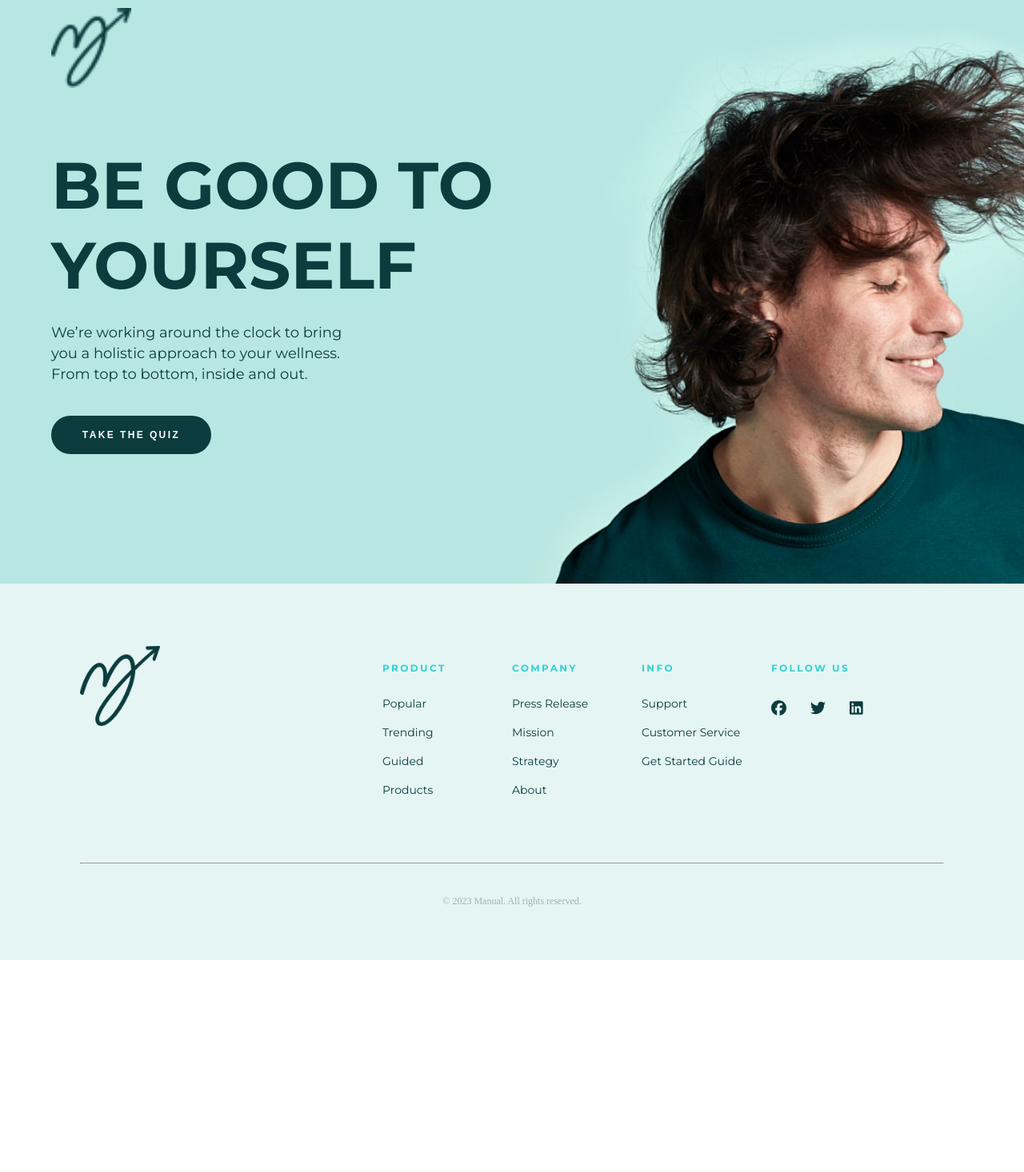
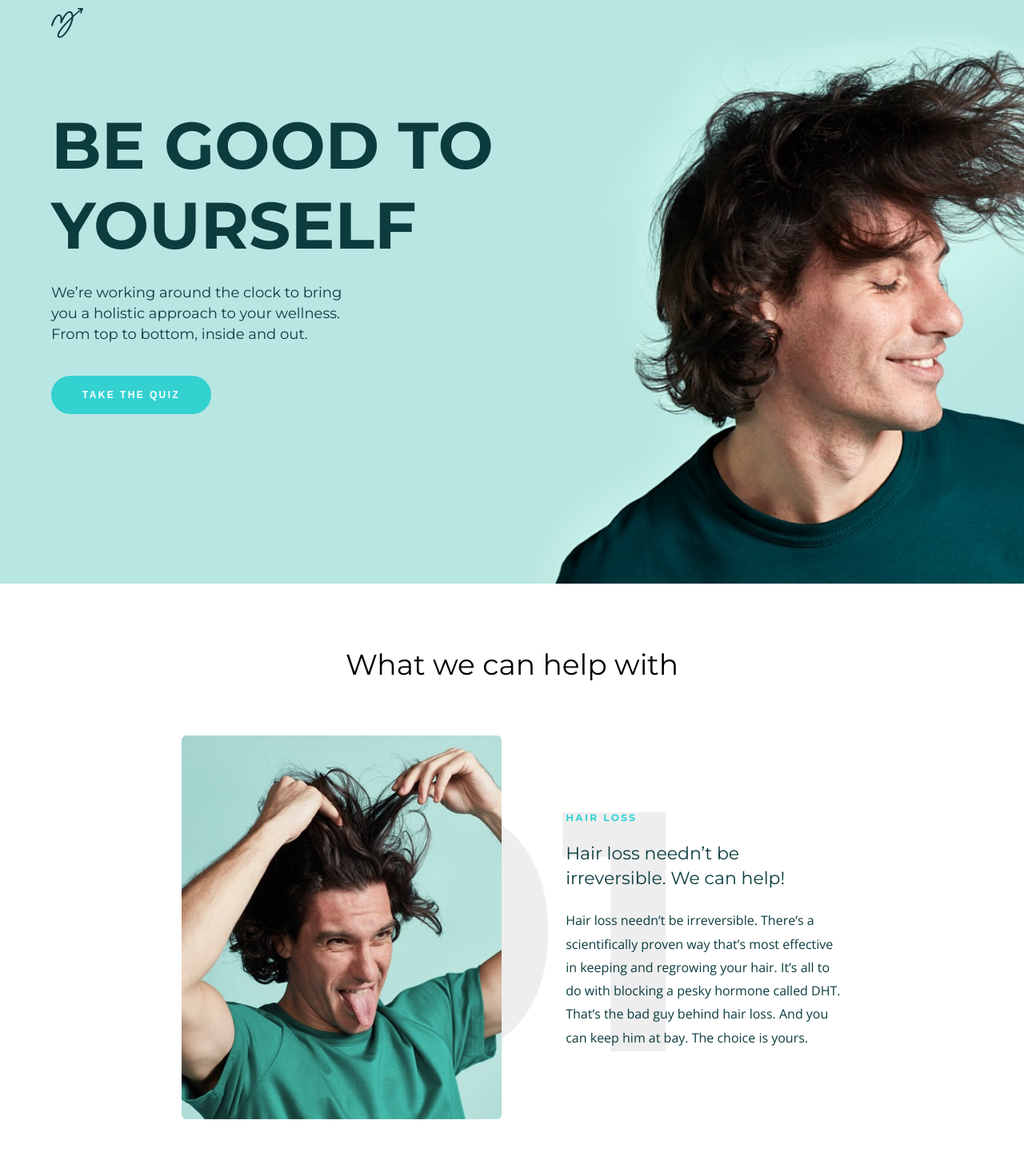
Before and after one commit to Emperordmasac/company-quiz-landing-page, a Next.js app: page / in a window 1280 px wide. Shown: the part 20-1486 px from the top of the page at 80% size. Before the commit the page ends 1221 px from the top, so only its background shows below. Built offline with nearby package versions, Linux system fonts and the light colour scheme.

Commit message:
feat: landing page

```diff
--- a/src/app/layout.js
+++ b/src/app/layout.js
@@ -1,11 +1,12 @@
 "use client";
 
 // import "./globals.css";
-import { Montserrat } from "next/font/google";
+import { Open_Sans, Montserrat } from "next/font/google";
 import StyledComponentsRegistry from "@/lib/registry";
 import { createGlobalStyle, ThemeProvider } from "styled-components";
 
 const montserrat = Montserrat({ subsets: ["latin"] });
+const openSans = Open_Sans({ subsets: ["latin"] });
 
 export const metadata = {
   title: "Manual Landing Page",
@@ -32,7 +33,7 @@ export default function RootLayout({ children }) {
     <html lang="en">
       <StyledComponentsRegistry>
         <GlobalStyle />
-        <body className={montserrat.className}>
+        <body style={montserrat.style} className={openSans.className}>
           <ThemeProvider theme={theme}>{children}</ThemeProvider>
         </body>
       </StyledComponentsRegistry>
--- a/src/app/page.js
+++ b/src/app/page.js
@@ -2,11 +2,11 @@
 
 import useToggle from "@/lib/use-toogle";
 import styled from "styled-components";
-import { Header, Footer } from "@/components";
+import { Header, Footer, HelpList } from "@/components";
 
 //--custom components
 const StyledBody = styled.div`
-  font-family: "Montserrat";
+  /* font-family: "Montserrat"; */
 `;
 
 export default function Home() {
@@ -21,6 +21,7 @@ export default function Home() {
     content = (
       <>
         <Header toggleQuestions={toggleOpenQuestion} />
+        <HelpList />
         <Footer />
       </>
     );
--- a/src/components/header/header.js
+++ b/src/components/header/header.js
@@ -1,19 +1,15 @@
 import Image from "next/image";
 import { StyledHeader, StyledHeaderContent } from "./header.styled";
 import Container from "../container/container";
+
+import logo from "../../../public/img/logo.png";
 
 const Header = ({ toggleQuestions }) => {
   return (
     <StyledHeader>
       <Container>
         <div>
-          <Image
-            src="/img/logo.png"
-            alt="manual logo"
-            width="100"
-            height="100"
-            priority
-          />
+          <Image src={logo} alt="manual logo" />
         </div>
         <StyledHeaderContent>
           <h1>Be Good To Yourself</h1>
--- a/src/components/header/header.styled.js
+++ b/src/components/header/header.styled.js
@@ -14,11 +14,7 @@ export const StyledHeader = styled.section`
 
 export const StyledHeaderContent = styled.div`
   margin: auto, 0;
-  margin-top: 5%;
-  /* display: flex; */
-  /* flex-direction: column;
-  align-self: center;
-  justify-self: center; */
+  margin-top: 10vh;
   color: ${({ theme }) => theme.colors.pineGreen};
   width: 50%;
 
@@ -34,18 +30,6 @@ export const StyledHeaderContent = styled.div`
     font-size: 82px;
     margin-bottom: 22px;
     text-transform: uppercase;
-
-    @media screen and (max-width: 1200px) {
-      font-size: 70px;
-    }
-
-    @media screen and (max-width: 680px) {
-      font-size: 60px;
-    }
-
-    @media screen and (max-width: 480px) {
-      font-size: 50px;
-    }
   }
 
   p {
@@ -54,10 +38,6 @@ export const StyledHeaderContent = styled.div`
     letter-spacing: normal;
     margin-bottom: 38px;
     width: 65%;
-
-    @media screen and (max-width: 480px) {
-      width: 100%;
-    }
   }
 
   button {
@@ -65,7 +45,7 @@ export const StyledHeaderContent = styled.div`
     height: 48px;
     border-radius: 49.5px;
     border: none;
-    background-color: ${({ theme }) => theme.colors.pineGreen};
+    background-color: ${({ theme }) => theme.colors.primary};
     color: #fff;
     font-size: 12px;
     font-weight: bold;
@@ -73,4 +53,47 @@ export const StyledHeaderContent = styled.div`
     letter-spacing: 2.4px;
     cursor: pointer;
   }
+
+  @media screen and (min-width: 1400px) {
+    margin-top: 15vh;
+    h1 {
+      font-size: 100px;
+    }
+
+    p {
+      font-size: 25px;
+    }
+
+    button {
+      width: 230px;
+      height: 55px;
+      font-size: 15px;
+    }
+  }
+
+  @media screen and (max-width: 1200px) {
+    width: 80%;
+
+    h1 {
+      font-size: 70px;
+    }
+  }
+
+  @media screen and (max-width: 680px) {
+    h1 {
+      font-size: 60px;
+    }
+  }
+
+  @media screen and (max-width: 480px) {
+    width: 100%;
+
+    h1 {
+      font-size: 55px;
+    }
+
+    p {
+      width: 100%;
+    }
+  }
 `;
--- /dev/null
+++ b/src/components/help-list/help-list-item/help-list-item.js
@@ -0,0 +1,36 @@
+import Image from "next/image";
+import {
+  StyledHelpListImage,
+  StyledHelpListItem,
+  StyledHelpListNUmber,
+  StyledHelpListItemContent,
+} from "./help-list-item.styled";
+
+const HelpListItem = ({
+  reverseOrder = false,
+  img,
+  background,
+  headingOne,
+  headingTwo,
+  paragraph,
+}) => {
+  return (
+    <StyledHelpListItem reverseOrder={reverseOrder}>
+      <StyledHelpListImage>
+        <Image src={img} alt="help" />
+      </StyledHelpListImage>
+
+      <StyledHelpListNUmber reverseOrder={reverseOrder}>
+        {background}
+      </StyledHelpListNUmber>
+
+      <StyledHelpListItemContent reverseOrder={reverseOrder}>
+        <h5>{headingOne}</h5>
+        <h3>{headingTwo}</h3>
+        <p>{paragraph}</p>
+      </StyledHelpListItemContent>
+    </StyledHelpListItem>
+  );
+};
+
+export default HelpListItem;
--- /dev/null
+++ b/src/components/help-list/help-list-item/help-list-item.styled.js
@@ -0,0 +1,93 @@
+import styled from "styled-components";
+
+export const StyledHelpListItem = styled.div`
+  display: flex;
+  justify-content: center;
+  flex-wrap: wrap;
+  align-items: center;
+  gap: 5rem;
+  flex-direction: ${({ reverseOrder }) =>
+    reverseOrder ? "row-reverse" : "row"};
+  margin-top: 4rem;
+
+  @media screen and (max-width: 480px) {
+    flex-wrap: wrap;
+  }
+`;
+
+// export const StyledHelpListImage = styled.div`
+//   flex-basis: 30%;
+
+//   @media screen and (min-width: 481px) and (max-with: 1020px) {
+//     flex-basis: 45%;
+//   }
+
+//   @media screen and (max-width: 480px) {
+//     flex-basis: 100%;
+//   }
+// `;
+
+export const StyledHelpListImage = styled.div`
+  flex-basis: 30%;
+
+  @media screen and (min-width: 481px) and (max-width: 1020px) {
+    flex-basis: 45%;
+  }
+
+  @media screen and (max-width: 480px) {
+    flex-basis: 100%;
+  }
+`;
+
+export const StyledHelpListNUmber = styled.span`
+  font-size: 427px;
+  font-weight: bold;
+  color: #eee;
+  position: absolute;
+  z-index: -10;
+  margin-left: ${({ reverseOrder }) => reverseOrder && "10rem"};
+  margin-right: ${({ reverseOrder }) => reverseOrder && "25rem"};
+
+  @media screen and (max-width: 480px) {
+    font-size: 250px;
+    margin: 0;
+    margin-top: 10rem;
+  }
+`;
+
+export const StyledHelpListItemContent = styled.div`
+  text-align: ${({ reverseOrder }) => (reverseOrder ? "right" : "left")};
+  flex-basis: 30%;
+  position: relative;
+
+  @media screen and (max-width: 481px) and (max-width: 1020px) {
+    flex-basis: 45%;
+  }
+
+  @media screen and (max-width: 480px) {
+    flex-basis: 100%;
+    text-align: left;
+  }
+
+  h5 {
+    font-size: 12px;
+    font-weight: bold;
+    letter-spacing: 2.4px;
+    text-transform: uppercase;
+    color: ${({ theme }) => theme.colors.primary};
+  }
+
+  h3 {
+    font-size: 22px;
+    line-height: 1.45;
+    font-weight: normal;
+    color: ${({ theme }) => theme.colors.pineGreen};
+  }
+
+  p {
+    font-family: "Open Sans";
+    font-size: 16px;
+    line-height: 1.83;
+    color: ${({ theme }) => theme.colors.pineGreen};
+  }
+`;
--- /dev/null
+++ b/src/components/help-list/help-list.js
@@ -0,0 +1,35 @@
+import Container from "../container/container";
+import HelpListItem from "./help-list-item/help-list-item";
+import { StyledHelpList } from "./help-list.styled";
+
+import hairPhoto from "../../../public/img/hair-photo-1-2-x.png";
+import sexPhoto from "../../../public/img/sex-photo-1-2-x.png";
+
+const HelpList = () => {
+  return (
+    <StyledHelpList>
+      <Container>
+        <h2>What we can help with</h2>
+        <div>
+          <HelpListItem
+            img={hairPhoto}
+            headingOne="Hair Loss"
+            headingTwo="Hair loss needn’t be irreversible. We can help!"
+            paragraph="Hair loss needn’t be irreversible. There’s a scientifically proven way that’s most effective in keeping and regrowing your hair. It’s all to do with blocking a pesky hormone called DHT. That’s the bad guy behind hair loss. And you can keep him at bay. The choice is yours."
+            background="01"
+          />
+          <HelpListItem
+            img={sexPhoto}
+            headingOne="Erectile Dysfunction"
+            headingTwo="Erections can be a tricky thing. But no need to feel down!"
+            paragraph="There are plenty of reasons why you might be having difficulty in the erection department. We can help you figure out possible reasons why. And prescribe a pill if needed."
+            reverseOrder={true}
+            background="02"
+          />
+        </div>
+      </Container>
+    </StyledHelpList>
+  );
+};
+
+export default HelpList;
--- /dev/null
+++ b/src/components/help-list/help-list.styled.js
@@ -0,0 +1,12 @@
+import styled from "styled-components";
+
+export const StyledHelpList = styled.section`
+  text-align: center;
+  padding: 3rem 0;
+
+  h2 {
+    font-size: 36px;
+    line-height: 1.33;
+    font-weight: normal;
+  }
+`;
--- a/src/components/index.js
+++ b/src/components/index.js
@@ -1,5 +1,6 @@
 import Container from "./container/container";
 import Header from "./header/header";
 import Footer from "./footer/footer";
+import HelpList from "./help-list/help-list";
 
-export { Container, Header, Footer };
+export { Container, Header, Footer, HelpList };
```
